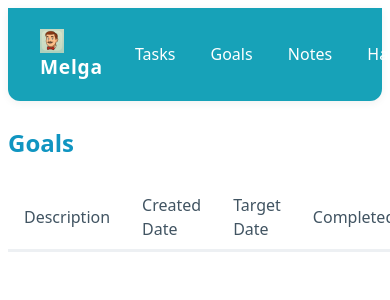
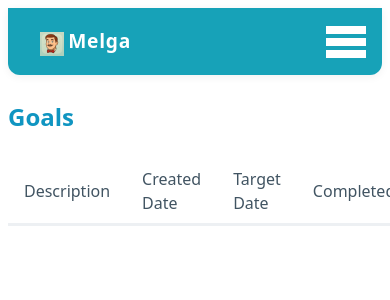
Before and after one commit to rjtavares/Melga, a Flask app: page /goals in a window 390 px wide; the page is wider, and only the part inside the window is pictured. Shown: the top 300 px of that part. Run offline with Flask 2, Linux system fonts and the light colour scheme; data that the repository does not hold is empty.

Commit message:
feat(ui): Implement responsive navigation bar

```diff
--- a/static/css/styles.css
+++ b/static/css/styles.css
@@ -35,10 +35,10 @@ header.container {
     padding-bottom: 0.2rem;
 }
 
-header.container nav ul {
+header.container nav > ul:not(.nav-links) {
     display: flex;
     align-items: center;
-    gap: 1.2rem;
+    gap: 2rem;
     margin: 0;
     padding: 0 0.5rem;
     list-style: none;
@@ -808,3 +808,77 @@ h1 {
     background-color: var(--primary-focus);
     color: white;
 }
+
+/* Responsive Nav Bar */
+.nav-toggle {
+    display: none;
+    fill: white;
+}
+
+.nav-links {
+    display: flex;
+    flex-direction: column;
+    position: absolute;
+    top: 100%;
+    left: 0;
+    width: 100%;
+    background-color: var(--info);
+    display: none;
+}
+
+.nav-links.active {
+    display: flex;
+}
+
+.nav-links li {
+    margin: 0 0.25rem;
+}
+
+@media (max-width: 768px) {
+    header.container nav {
+        display: flex;
+        justify-content: space-between;
+        align-items: center;
+    }
+
+    .nav-toggle {
+        display: block;
+    }
+
+    header.container nav ul:not(.nav-links) {
+        flex-grow: 1;
+    }
+
+    .nav-links {
+        display: none;
+        width: 100%;
+        position: absolute;
+        top: 100%;
+        left: 0;
+        background-color: var(--info);
+        flex-direction: column;
+    }
+
+    .nav-links.active {
+        display: flex;
+    }
+
+    header.container nav ul.nav-links li {
+        text-align: center;
+        width: 100%;
+    }
+}
+
+@media (min-width: 769px) {
+    .nav-links {
+        display: flex !important;
+        flex-direction: row;
+        position: static;
+        width: auto;
+        background: none;
+    }
+
+    .nav-toggle {
+        display: none !important;
+    }
+}
--- a/templates/base.html
+++ b/templates/base.html
@@ -16,15 +16,31 @@
             <ul>
                 <li><img src="{{ url_for('static', filename='favicon.ico') }}" alt="Melga Icon" width="24" height="24"> <strong>Melga</strong></li>
             </ul>
-            <ul>
+            <ul class="nav-links">
                 <li><a href="{{ url_for('index') }}">Tasks</a></li>
                 <li><a href="{{ url_for('view_goals') }}">Goals</a></li>
                 <li><a href="{{ url_for('view_notes') }}">Notes</a></li>
                 <li><a href="{{ url_for('view_habits') }}">Habits</a></li>
                 <li><a href="{{ url_for('view_random_things') }}">Random Things</a></li>
             </ul>
+            <a href="#" class="nav-toggle">
+                <svg viewBox="0 0 100 80" width="40" height="40">
+                  <rect width="100" height="20"></rect>
+                  <rect y="30" width="100" height="20"></rect>
+                  <rect y="60" width="100" height="20"></rect>
+                </svg>
+            </a>
         </nav>
     </header>
+
+    <script>
+        const navToggle = document.querySelector('.nav-toggle');
+        const navLinks = document.querySelector('.nav-links');
+
+        navToggle.addEventListener('click', () => {
+            navLinks.classList.toggle('active');
+        });
+    </script>
 
     <main class="container">
         {% block content %}{% endblock %}
```
